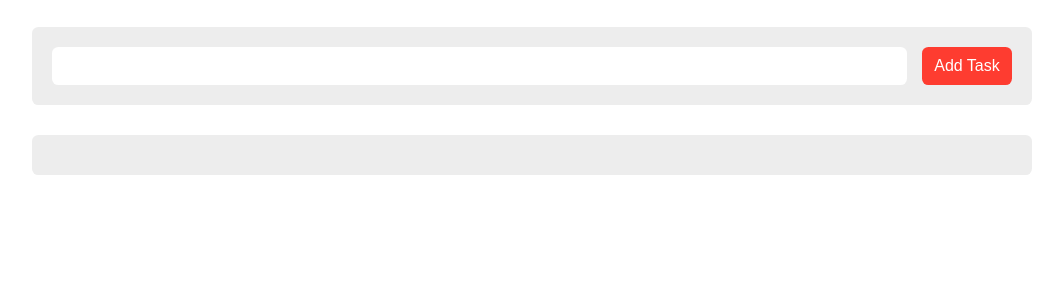
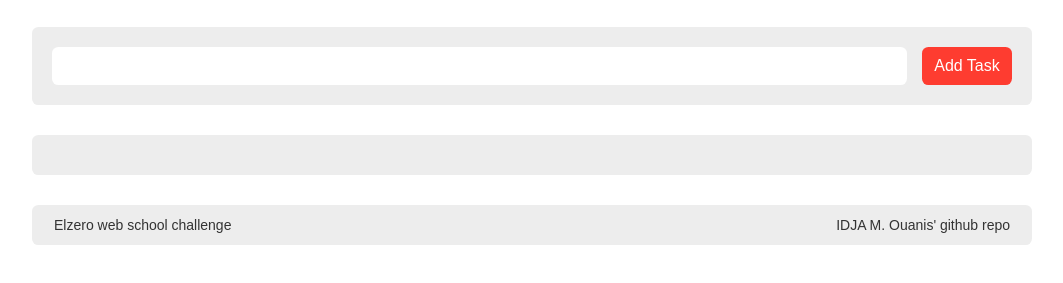
Before and after one commit to rouanis5/task-manager, a website built with Parcel: page src/index.html in a window 1280 px wide. Shown: the part 103-386 px from the top of the page, without its empty margins (108-1171 px from the left). Built offline with nearby package versions, Linux system fonts and the light colour scheme.

Commit message:
add footer

```diff
--- a/src/index.html
+++ b/src/index.html
@@ -22,7 +22,12 @@
         <div class="container">
         </div>
     </div>
-
+    <footer>
+        <div class="container">
+            <a href="https://youtu.be/LzKt8GaoFMs" target="_blank">Elzero web school challenge</a>
+            <a href="https://github.com/rouanis5/task-manager" target="_blank">IDJA M. Ouanis' github repo</a>
+        </div>
+    </footer>
     <script src="./index.js"></script>
 </body>
 </html>
--- a/src/scss/style.scss
+++ b/src/scss/style.scss
@@ -99,6 +99,21 @@ tasks
     }
 }
 
+footer .container {
+    padding: 7px;
+    a{
+        text-decoration: none;
+        color: var(--clr-f1);
+        margin: 5px 15px;
+        font-size: 14px;
+        &:hover{
+            text-decoration: underline;
+        }
+    }
+    display: flex;
+    flex-wrap: wrap;
+    justify-content: space-between;
+}
 /*
 global classes
 */
```
